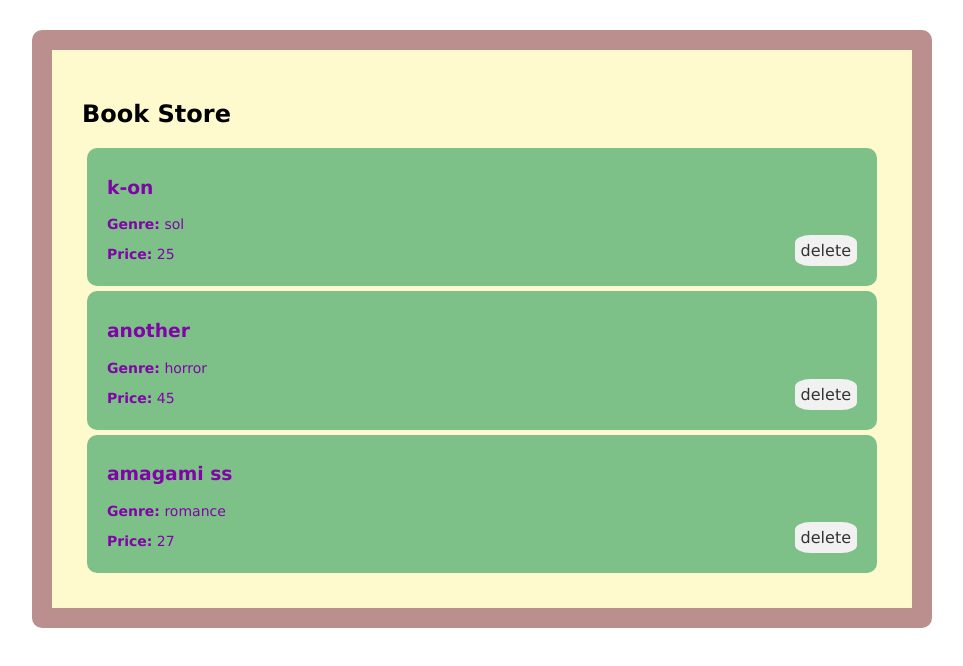
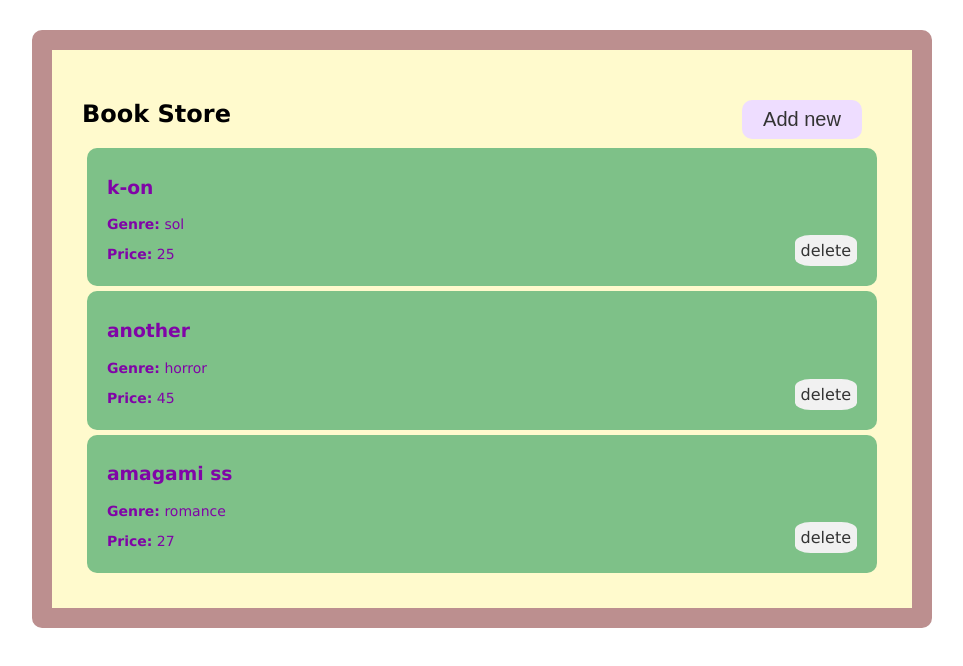
Before and after one commit to talesrune/mern_training, a React (Create React App) app in the folder frontend/: page / in a window 1280 px wide. Shown: the top 666 px of the page, without its empty margins (158-1121 px from the left). Built offline with nearby package versions, Linux system fonts and the light colour scheme.

Commit message:
Added add book component html

```diff
--- /dev/null
+++ b/frontend/src/components/AddBook.js
@@ -0,0 +1,42 @@
+import { useState } from 'react';
+const AddBook = () => {
+    // const [text, setText]  = useState('')
+    // const [day, setDay] = useState('')
+    // const [reminder, setReminder] = useState(false)
+
+    // const onSubmit = (e) => {
+    //     e.preventDefault()
+
+    //     if(!text) {
+    //         alert('Please add a task')
+    //         return
+    //     }
+
+    //     onAdd({text, day, reminder})
+    //     setText('')
+    //     setDay('')
+    //     setReminder(false)
+    // }
+
+
+    return (
+        <form className='add-form' onSubmit={null}>
+            <div className='form-control'>
+            <label>Title:</label>
+            <input type = 'text' />
+            </div>
+            <div className='form-control'>
+            <label>Genre: </label>
+            <input type = 'text'/>
+            </div>
+            <div className='form-control'>
+            <label>Price: </label>
+            <input type = 'text'/>
+            </div>
+
+            <input type = 'submit' value = 'Add new Book' className='btn'/>
+        </form>
+    )
+}
+
+export default AddBook
--- a/frontend/src/index.css
+++ b/frontend/src/index.css
@@ -21,7 +21,7 @@ code {
 }
 
 input {
-  width: 50%;
+  width: 38%;
   border-radius: 2px;
   margin-bottom: 20px;
 }
@@ -74,7 +74,7 @@ label {
   font-size: 14px;
 }
 
-.book-details span {
+.book-details span{
   position: absolute; /*parent position must be relative*/
   bottom: 20px;
   right: 20px;
@@ -84,3 +84,34 @@ label {
   border-radius: 25%;
   color: #333;
 }
+
+.add-form {
+  bottom: 20px;
+  right: 20px;
+  cursor: pointer;
+  background:  #7FB5B5;
+  padding: 6px;
+  color: #333;
+}
+
+h2 {
+  position: relative;
+}
+
+button {
+  position: absolute;
+  border:none;
+  right: 20px;
+  cursor: pointer;
+  padding: 8px;
+  font-size: 20px;
+  border-radius: 10px;
+  color: #333;
+
+  background: #edf;
+  width:15%;
+}
+
+button:hover{
+  background: #7EC188;
+}
--- a/frontend/src/pages/Home.js
+++ b/frontend/src/pages/Home.js
@@ -1,6 +1,8 @@
 import { useEffect , useState } from 'react';
+import AddBook from '../components/AddBook'
 const Home = () => {
 
+  const [showAddBook, setShowAddBook] = useState(false)
   //Temporary books
   const [books, setBooks] = useState(
     [
@@ -26,15 +28,21 @@ const Home = () => {
     ]
   )
 
+  const toggleForm = async()=> {
+		setShowAddBook(!showAddBook)
+	}
+
   return (
 
     <div className="book-container">
 
+      {showAddBook && <AddBook />}
+      <h2>Book Store <button onClick={toggleForm}> {(showAddBook)?'Close form':'Add new'}</button></h2>
       <form>
-        <h2>Book Store</h2>
+
         <div className="books">
           {books && books.map((book)=>(
-            <div className='book-details'>
+            <div className='book-details' key={book.title}>
               <h3>{book.title}</h3>
               <p><strong>Genre:</strong> {book.genre}</p>
               <p><strong>Price:</strong> {book.price}</p>
--- a/frontend/src/pages/Login.js
+++ b/frontend/src/pages/Login.js
@@ -5,11 +5,12 @@ const Login = () => {
 
       <form>
         <h2>Login</h2>
-        <label for="email">Email:</label>
+        <label>Email:</label>
         <input type="text" id = "email" name="email" placeholder="Please enter your email"></input>
-        <tr></tr>
-        <label for="pwd">Password:</label>
+        <br></br>
+        <label>Password:</label>
         <input type="text" id = "pwd" name="pwd" placeholder="Please enter your password"></input>
+        <br></br>
         <input type="submit" className="btn" value="Login"></input>
       </form>
     </div>
--- a/frontend/src/pages/Register.js
+++ b/frontend/src/pages/Register.js
@@ -5,14 +5,15 @@ const Register = () => {
 
       <form>
         <h2>Register</h2>
-        <label for="username">Username:</label>
+        <label>Username:</label>
         <input type="text" id = "username" name="username" placeholder="Please enter new username"></input>
-        <tr></tr>
-        <label for="email">Email:</label>
+        <br></br>
+        <label>Email:</label>
         <input type="text" id = "email" name="email" placeholder="Please enter your email"></input>
-        <tr></tr>
-        <label for="pwd">Password:</label>
+        <br></br>
+        <label>Password:</label>
         <input type="text" id = "pwd" name="pwd" placeholder="Please enter new password"></input>
+        <br></br>
         <input type="submit" className="btn" value="Register"></input>
       </form>
     </div>
```
